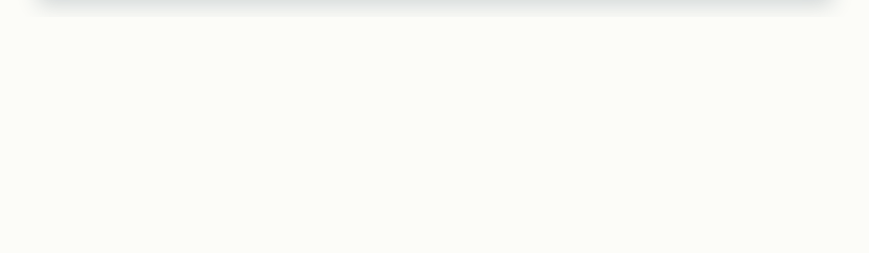
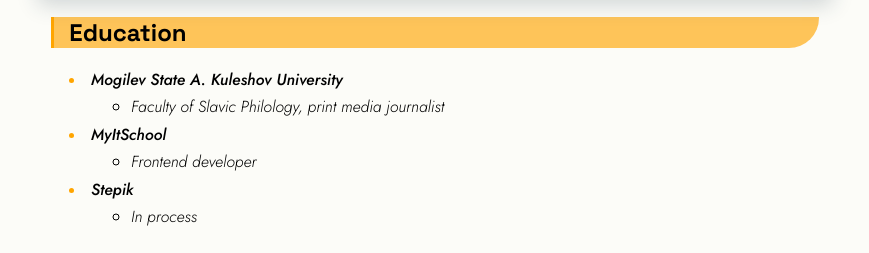
Before and after one commit to S-Arashu/rsschool-cv, a plain HTML site: page index.html in a window 1280 px wide. Shown: the part 5788-6041 px from the top of the page, without its empty margins (397-1266 px from the left). Before the commit the page ends 5805 px from the top, so only its background shows below. Drawn offline with Linux system fonts and the light colour scheme.

Commit message:
feat: add education block

```diff
--- a/index.html
+++ b/index.html
@@ -156,7 +156,24 @@ describe(<span class="hljs-string">"Tests"</span>, () =&gt; {
                     <a class="works-example" target="_blank" href="https://github.com/stars/S-Arashu/lists/%D1%86%D0%B8%D1%82%D0%B0%D1%82%D1%8B"><img class="quotes" src="./assets/img/quotes.png" alt="quotes"></a>
             </section>
             <section class="section" id="education">
-                <h2 class="section-title"></h2>
+                <h2 class="section-title">Education</h2>
+                <ul class="section-education">
+                    <li class="education-items">Mogilev State A. Kuleshov University
+                        <ul>
+                            <li class="education-desc">Faculty of Slavic Philology, print media journalist</li>
+                        </ul>
+                    </li>
+                    <li class="education-items">MyItSchool
+                        <ul>
+                            <li class="education-desc">Frontend developer</li>
+                        </ul>
+                    </li>
+                    <li class="education-items">Stepik
+                        <ul>
+                            <li class="education-desc">In process</li>
+                        </ul>
+                    </li>
+                </ul>
             </section>
             <section class="section" id="english">
                 <h2 class="section-title"></h2>
--- a/style.css
+++ b/style.css
@@ -16,7 +16,7 @@ html {
     box-sizing: border-box;
 }
 
-p, .skills-items, .task-element {
+p, .skills-items, .task-element, .education-items, .education-desc {
     font-family: Jost;
 }
 
@@ -94,8 +94,13 @@ h1 {
     font-weight: 300;
 }
 
-.contacts-item span {
+.contacts-item span, .education-items {
     font-weight: 500;
+}
+
+.education-desc {
+    font-weight: 300;
+    line-height: 2;
 }
 
 h1 ~ img {
@@ -231,6 +236,26 @@ h1 ~ img {
     font-weight: 700;
 }
 
+.section-education {
+    list-style: none;
+}
+
+.education-items {
+    position: relative;
+}
+
+.education-items::before {
+    content: "";
+    display: block;
+    width: 5px;
+    height: 5px;
+    background-color: orange;
+    position: absolute;
+    top: 18%;
+    left: -3%;
+    border-radius: 50%;
+}
+
 @media (max-width: 768px) {
 
     .contacts-item {
@@ -281,6 +306,10 @@ h1 ~ img {
         top: 42%;
         left: -6%;
     }
+
+    .education-items::before {
+        left: -4%;
+    }
 }
 
 @media (max-width: 500px) {
```
